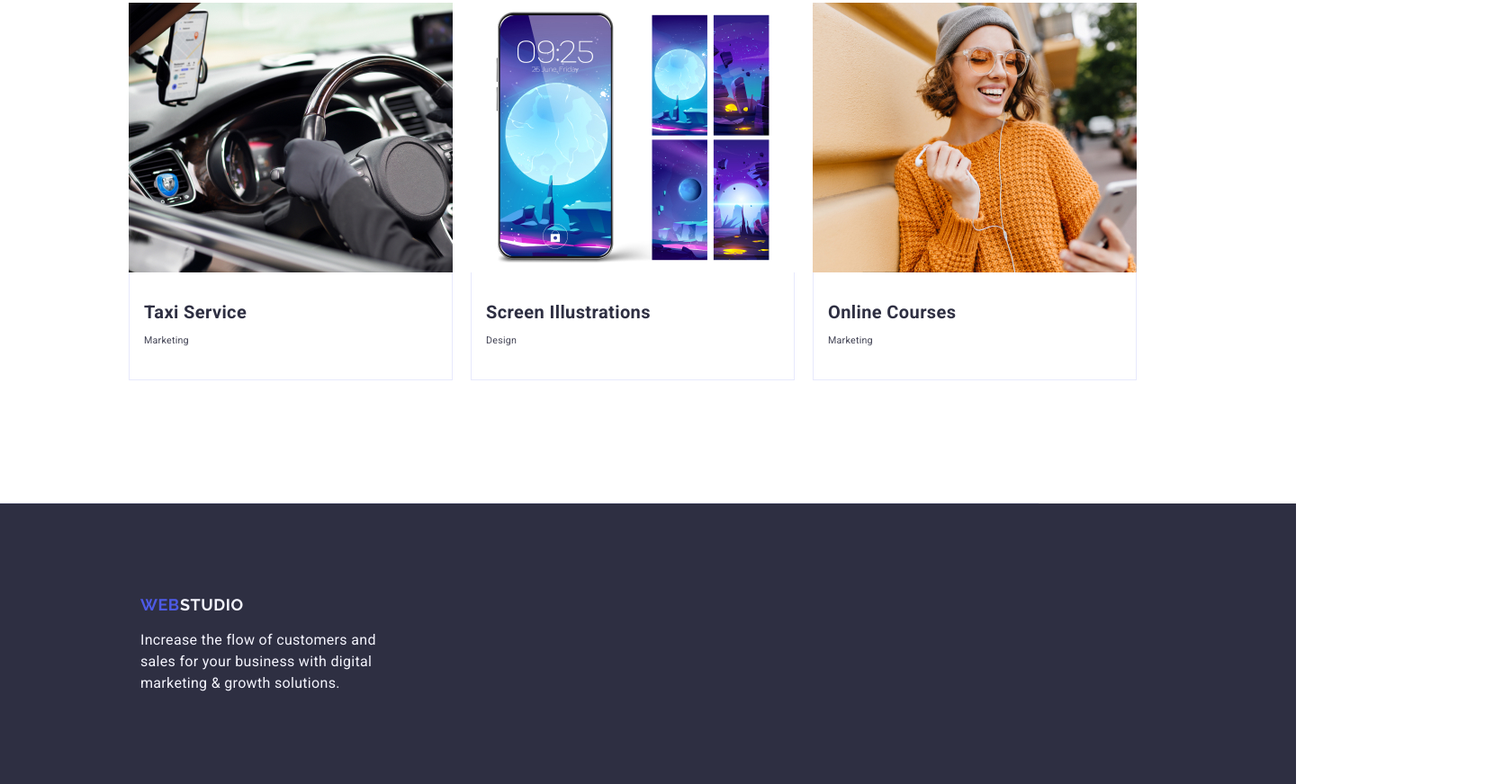
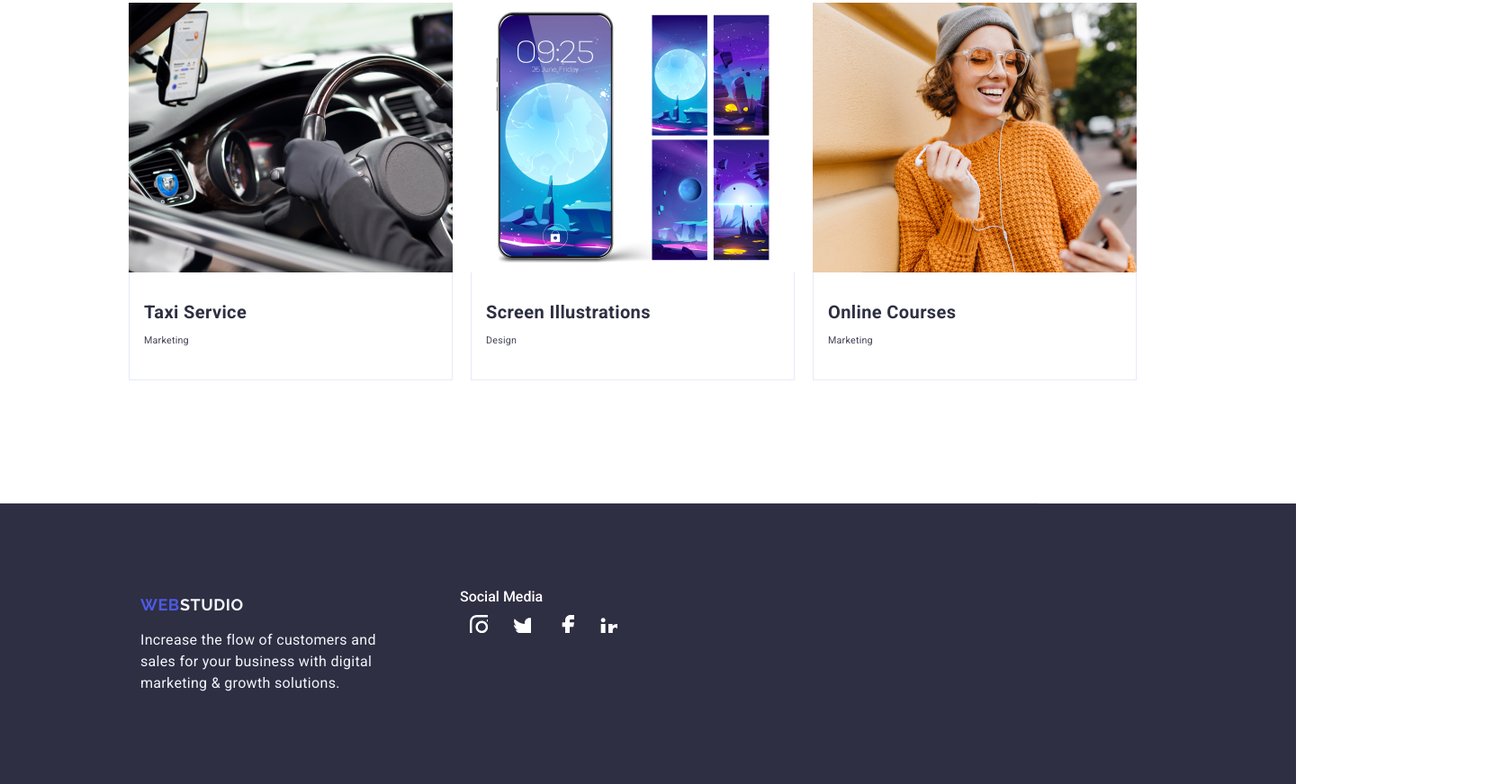
Before and after one commit to ipekcan/goit-markup-hw-04, a plain HTML site: page index.html in a window 1280 px wide. Shown: the part 2517-3389 px from the top of the page at 90% size, 1680 px wide, since content can reach past the window. Drawn offline with nearby package versions, Linux system fonts and the light colour scheme.

Commit message:
footer social media icons added

```diff
--- a/css/styles.css
+++ b/css/styles.css
@@ -561,6 +561,7 @@ Header background, team card background
 .footer {
   /* Footer */
 
+
   width: 1440px;
   height: 312px;
 
@@ -658,6 +659,28 @@ Header background, team card background
   /* CLOUD */
   color: #f4f4fd;
 }
+.footer-social-media {
+  position: relative;
+  left:240px;
+  top: -20px;
+  color:#ffffff;
+}
+.footer-social-media .social-icon-footer{
+  position: relative;
+  left:270px;
+  margin-top:8px;
+  margin-inline: 12px;
+
+  width: 20px;
+  height: 20px;
+  fill:#ffffff;
+}
+.footer-social-media .social-icon-footer:hover {
+  fill: #31D0AA;
+
+  ;
+}
+
 .roboto-thin {
   font-family: "Roboto", sans-serif;
   font-weight: 100;
--- a/index.html
+++ b/index.html
@@ -427,6 +427,30 @@
           digital marketing & growth solutions.
         </p>
       </div>
+      <div class="footer-social-media">
+        Social Media
+        <br/>
+        <a href="#">
+          <svg class="social-icon-footer">
+            <use href="/images/social-media.svg#icon-instagram"/>
+          </svg>
+        </a>
+        <a href="#"></a>
+          <svg class="social-icon-footer">
+            <use href="/images/social-media.svg#icon-twitter"/>
+          </svg>
+        </a>
+        <a href="#"></a>
+          <svg class="social-icon-footer">
+            <use href="/images/social-media.svg#icon-facebook"/>
+          </svg>
+        </a>
+        <a href="#"></a>
+          <svg class="social-icon-footer">
+            <use href="/images/social-media.svg#icon-linkedin2"/>
+          </svg>
+        </a>
+      </div>
     </footer>
   </body>
 </html>
```
